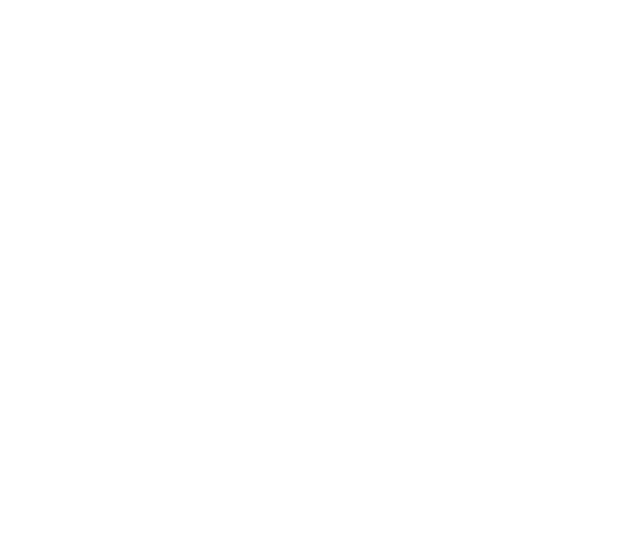
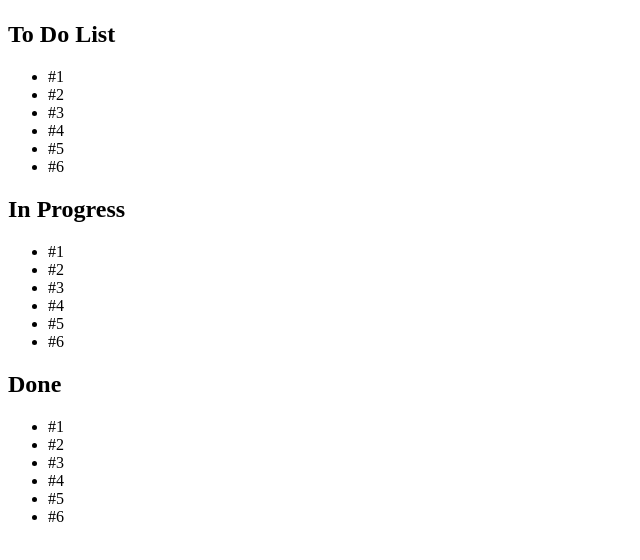
Before and after one commit to l-seif/seif_laila_W11classbuild, a plain HTML site: page index.html in a window 1280 px wide. Shown: the whole page, without its empty margins (0-640 px from the left). Drawn offline with Linux system fonts and the light colour scheme.

Commit message:
html done
did all html

```diff
--- a/index.html
+++ b/index.html
@@ -12,12 +12,49 @@
     </header>
 
     <main>
-        <article>
 
+        <article id="todo">
+            <h2>To Do List</h2>
+            <ul class="todo_list">
+                <li>#1</li>
+                <li>#2</li>
+                <li>#3</li>
+                <li>#4</li>
+                <li>#5</li>
+                <li>#6</li>
+            </ul>
         </article>
-        <article></article>
-        <article></article>
-        <article></article>
+
+
+        <article id="progress">
+            <h2>In Progress</h2>
+            <ul class="progress_list">
+                <li>#1</li>
+                <li>#2</li>
+                <li>#3</li>
+                <li>#4</li>
+                <li>#5</li>
+                <li>#6</li>
+            </ul>
+        </article>
+
+
+        <article id="done">
+            <h2>Done</h2>
+            <ul class="done_list">
+                <li>#1</li>
+                <li>#2</li>
+                <li>#3</li>
+                <li>#4</li>
+                <li>#5</li>
+                <li>#6</li>
+            </ul>
+        </article>
+
+
+
+
+
     </main>
 
 
```
